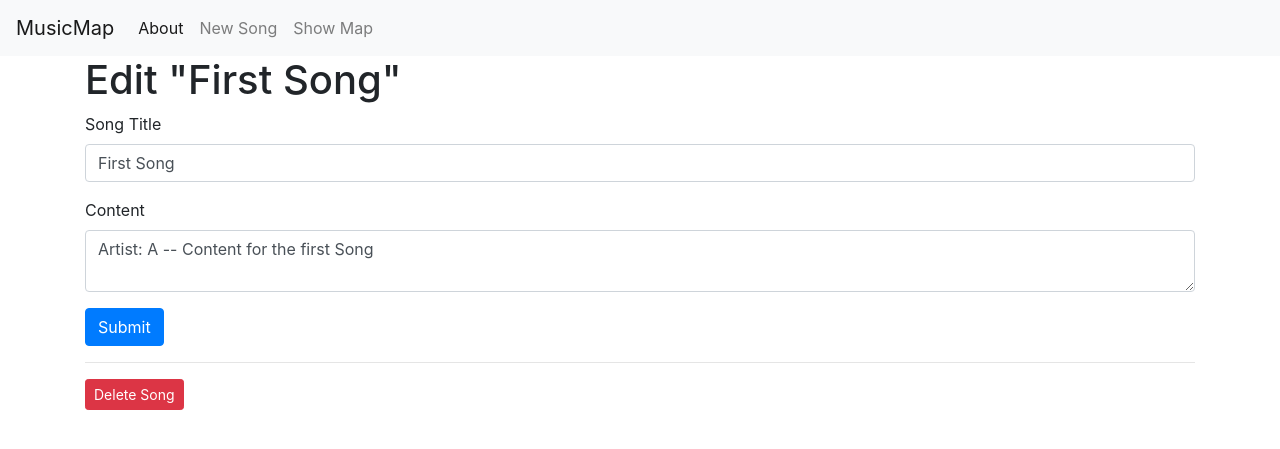
After one commit to emmeline2/MusicMap, a Flask app: page /1/edit in a window 1280 px wide. The commit adds this page. Shown: the top 449 px of the page. Run offline with Flask 2, Linux system fonts and the light colour scheme; data comes from the database, SQL or seed files in the repository; both versions use the stored data as it was after the commit; some libraries are stand-ins or nearby versions.

Commit message:
changes for music map

```diff
--- a/app.py
+++ b/app.py
@@ -45,3 +45,48 @@ def create():
         conn.close()
         return redirect(url_for('index'))
     return render_template('create.html')
+
+@app.route('/about', methods=('GET', 'POST'))
+def about():
+    return render_template('about.html')
+
+@app.route('/<int:id>/edit', methods=('GET', 'POST'))
+def edit(id):
+    post = get_post(id)
+    if request.method == 'POST':
+        title = request.form['title']
+        content = request.form['content']
+
+        if not title:
+            flash('Title is required!')
+        else:
+            conn = get_db_connection()
+            conn.execute('UPDATE posts SET title = ?, content = ?'
+            ' WHERE id = ?',
+            (title, content, id))
+            conn.commit()
+            conn.close()
+            return redirect(url_for('index'))
+
+    return render_template('edit.html', post=post)
+
+@app.route('/<int:id>/delete', methods=('POST',))
+def delete(id):
+    post = get_post(id)
+    conn = get_db_connection()
+    conn.execute('DELETE FROM posts WHERE id = ?', (id,))
+    conn.commit()
+    conn.close()
+    flash('"{}" was sucessfully deleted!'.format(post['title']))
+    return redirect(url_for('index'))
+
+@app.route('/map')
+def map():
+   markers=[
+   {
+   'lat':0,
+   'lon':0,
+   'popup':'This is the middle of the map.'
+    }
+   ]
+   return render_template('map.html', markers=markers)
--- a/init_db.py
+++ b/init_db.py
@@ -8,11 +8,11 @@ with open('schema.sql') as f:
 cur = connection.cursor()
 
 cur.execute("INSERT INTO posts (title, content) values (?,?)",
-           ('First Post', 'Content for the first post')
+           ('First Song', 'Artist: A -- Content for the first Song')
            )
 
 cur.execute("INSERT INTO posts (title, content) values (?,?)",
-           ('Second Post', 'Content for the second post')
+           ('Second Song', 'Artist: B -- Content for the second song')
            )
 
 connection.commit()
--- /dev/null
+++ b/static/universal.js
@@ -0,0 +1,4 @@
+var map = L.map('map').fitWorld();
+L.tileLayer('https://{s}.tile.openstreetmap.org/{z}/{x}/{y}.png', {
+attribution: '&copy; <a href="https://www.openstreetmap.org/copyright">OpenStreetMap</a> contributors'
+}).addTo(map);
--- a/templates/base.html
+++ b/templates/base.html
@@ -11,17 +11,20 @@
 </head>
 <body>
     <nav class="navbar navbar-expand-md navbar-light bg-light">
-        <a class="navbar-brand" href="{{ url_for('index')}}">FlaskBlog</a>
+        <a class="navbar-brand" href="{{ url_for('index')}}">MusicMap</a>
         <button class="navbar-toggler" type="button" data-toggle="collapse" data-target="#navbar" aria-controls="navbarNav" aria-expanded="false" aria-label="Toggle navigation">
             <span class="navbar-toggler-icon"></span>
         </button>
         <div class="collapse navbar-collapse" id="navbarNav">
             <ul class="navbar-nav">
             <li class="nav-item active">
-                <a class="nav-link" href="#">About</a>
+                <a class="nav-link" href="{{url_for('about')}}">About</a>
             </li>
             <li class="nav-item">
-                <a class="nav-link" href="{{url_for('create')}}">New Post</a>
+                <a class="nav-link" href="{{url_for('create')}}">New Song</a>
+            </li>
+            <li class="nav-item">
+                <a class="nav-link" href="{{url_for('map')}}">Show Map</a>
             </li>
             </ul>
         </div>
--- a/templates/create.html
+++ b/templates/create.html
@@ -1,11 +1,11 @@
 {% extends 'base.html' %}
 
 {% block content %}
-<h1>{% block title %} Create a New Post {% endblock %}</h1>
+<h1>{% block title %} Create a New Song {% endblock %}</h1>
 
 <form method="post">
     <div class="form-group">
-        <label for="title">Title</label>
+        <label for="title">Song Title</label>
         <input type="text" name="title"
                placeholder="Post title" class="form-control"
                value="{{ request.form['title'] }}">
--- /dev/null
+++ b/templates/edit.html
@@ -0,0 +1,31 @@
+{% extends 'base.html' %}
+
+{% block content %}
+<h1>{% block title %} Edit "{{ post['title'] }}" {% endblock %}</h1>
+
+<form method="post">
+    <div class="form-group">
+        <label for="title">Song Title</label>
+        <input type="text" name="title" placeholder="Song title"
+               class="form-control"
+               value="{{ request.form['title'] or post['title'] }}">
+        </input>
+    </div>
+
+    <div class="form-group">
+        <label for="content">Content</label>
+        <textarea name="content" placeholder="Song content"
+                  class="form-control">{{ request.form['content'] or post['content'] }}</textarea>
+    </div>
+    <div class="form-group">
+        <button type="submit" class="btn btn-primary">Submit</button>
+    </div>
+</form>
+<hr>
+
+<form action="{{ url_for('delete', id=post['id']) }}" method="POST">
+    <input type="submit" value="Delete Song"
+            class="btn btn-danger btn-sm"
+            onclick="return confirm('Are you sure you want to delete this song?')">
+</form>
+{% endblock %}
--- a/templates/index.html
+++ b/templates/index.html
@@ -1,12 +1,16 @@
 {% extends 'base.html' %}
 
 {% block content %}
-    <h1>{% block title %} Welcome to FlashBlog {% endblock %}</h1>
+    <h1>{% block title %} Welcome to MusicMap {% endblock %}</h1>
+    <h2> Songs list: </h2>
     {% for post in posts %}
         <a href="{{ url_for('post', post_id=post['id']) }}">
             <h2>{{ post['title']}}</h2>
         </a>
         <span class="badge badge-primary">{{ post['created']}}</span>
+        <a href="{{ url_for('edit', id=post['id']) }}">
+            <span class="badge badge-warning">Edit</span>
+        </a>
         <hr>
         {% endfor %}
 
```
Also changed, not shown: static/universal.css (added, +8 -0 lines), templates/about.html (added, +7 -0 lines), templates/map.html (added, +32 -0 lines), database.db.
